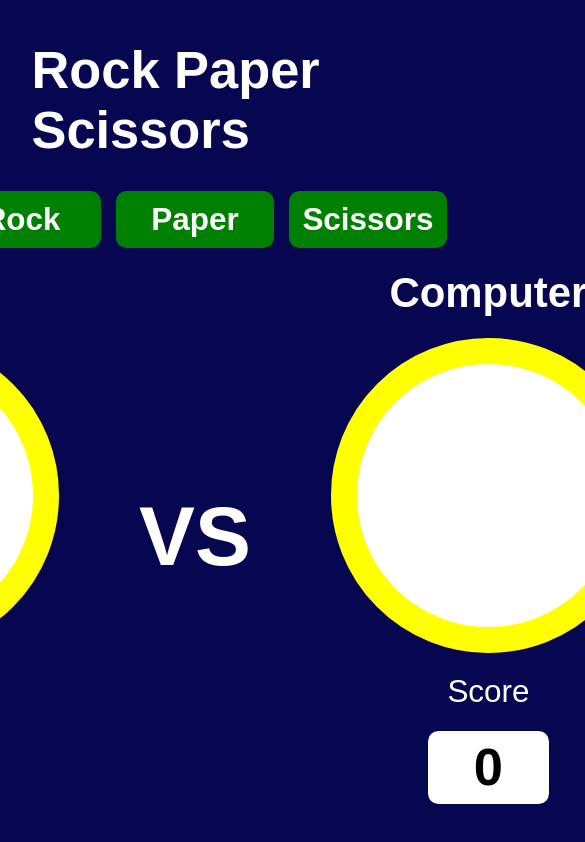
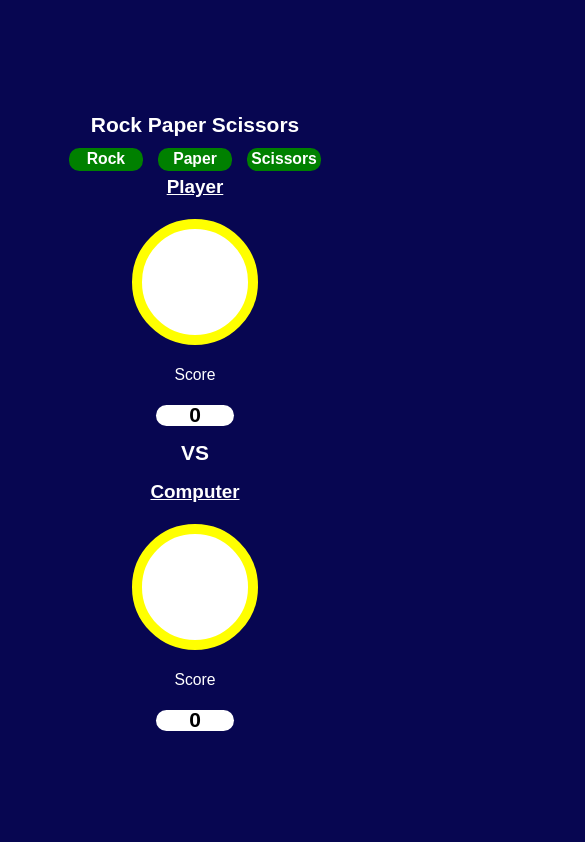
Before and after one commit to RobertB512/rock-paper-scissors, a plain HTML site: page index.html in a window 390 px wide. Shown: the top 842 px of the page, 585 px wide, since content can reach past the window. Drawn offline with Linux system fonts and the light colour scheme.

Commit message:
Make responsive down to Galaxy Fold (200px)

```diff
--- a/styles/styles.css
+++ b/styles/styles.css
@@ -32,7 +32,7 @@ h1, .score-box {
 }
 h2 {
   font-size: 4rem;
-  font-style: underline;
+  text-decoration: underline;
 }
 h3 {
   font-size: 8rem;
@@ -123,3 +123,79 @@ p, .choose-move {
   width: 20rem;
   text-align: center;
 }
+
+@media (max-width: 930px) {
+  .game-move {
+    width: 20rem;
+    height: 20rem;
+  }
+}
+
+@media (max-width: 740px) {
+  .game-area {
+    gap: 1.5rem;
+  }
+  .game-move {
+    width: 15rem;
+    height: 15rem;
+    border: 1rem solid hsl(60, 100%,50%);
+  }
+  h2 {
+    font-size: 2.5rem;
+  }
+}
+
+@media (max-width: 590px) {
+  body {
+    gap: 1rem;
+  }
+  h1, .score-box {
+    font-size: 2.5rem;
+  }
+  p, .choose-move {
+    font-size: 1.8rem;
+  }
+  .choose-move {
+    width: 8rem;
+    padding: 0.25rem;
+  }
+  .game-area{
+    flex-direction: column;
+  }
+  h2 {
+    font-size: 1.8rem;
+  }
+  .game-move {
+    width: 12rem;
+    height: 12rem;
+  }
+  .middle-content {
+    width: 30rem;
+  }
+  h3 {
+    font-size: 2rem;
+  }
+  .score-box {
+    width: 8.5rem;
+    height: 3rem;
+  }
+}
+
+@media (max-width: 400px) {
+  h1, .score-box {
+    font-size: 2rem;
+  }
+  p, .choose-move {
+    font-size: 1.5rem;
+  }
+  .game-ui {
+    gap: 0.5rem;
+  }
+  .choose-move {
+    width: 7rem;
+  }
+  .score-box {
+    width: 7.5rem;
+    height: 2rem;
+  }
+}
```
Also changed, not shown: index.html (line endings or trailing spaces).
